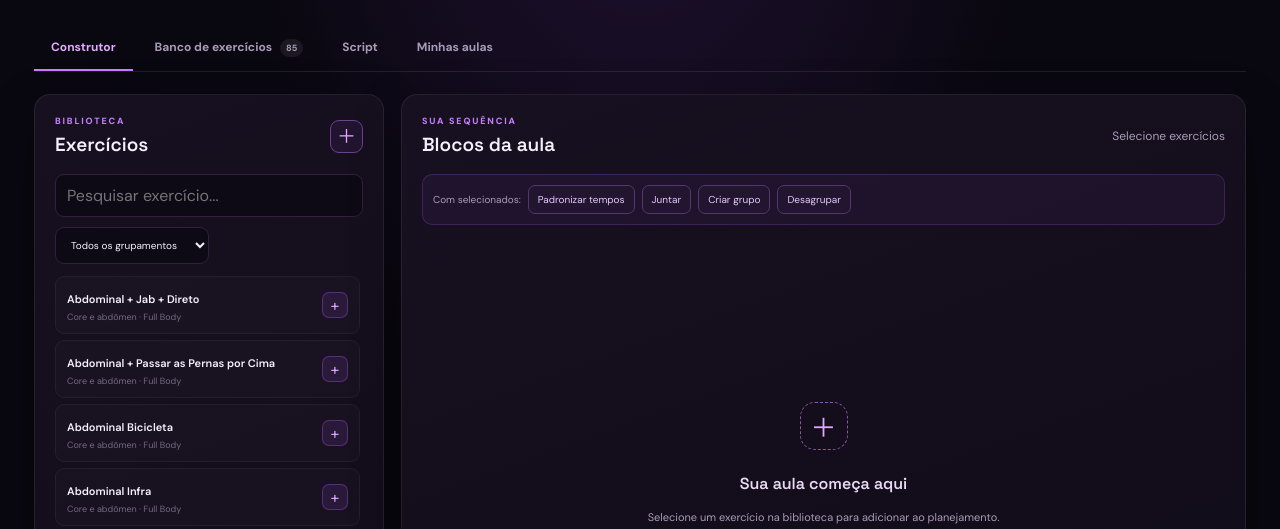
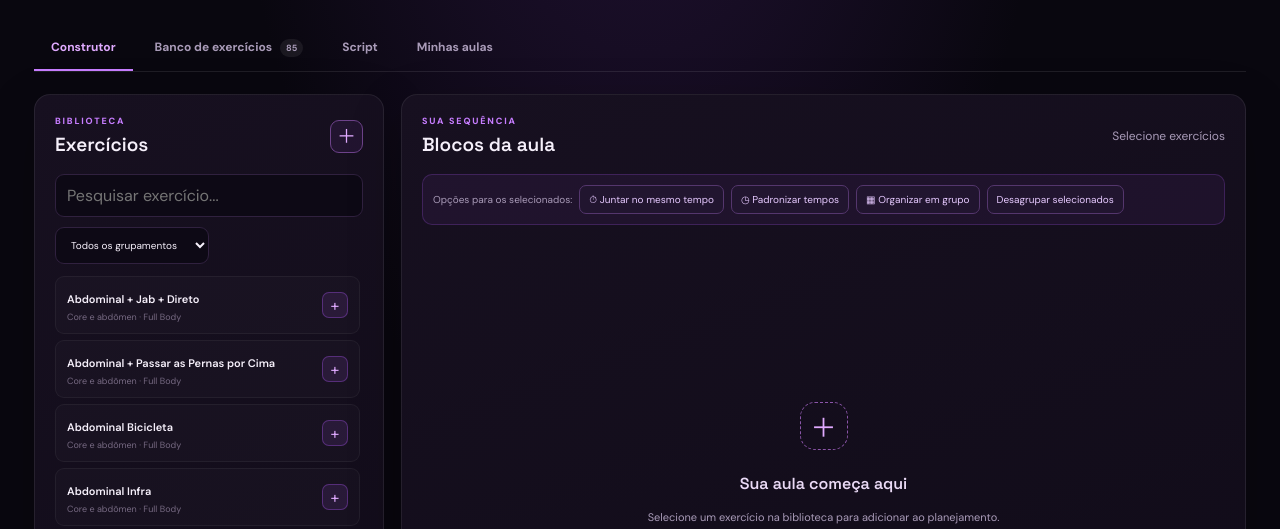
Before and after one commit to hezirbrasil/SoloMode, a website: page index.html in a window 1280 px wide. Shown: the part 232-761 px from the top of the page. Drawn offline with Linux system fonts and the light colour scheme.

Commit message:
Exibe opções de organização dos exercícios selecionados

```diff
--- a/index.html
+++ b/index.html
@@ -52,7 +52,7 @@
           <section class="panel lesson-panel">
             <div class="panel-head"><div><p class="eyebrow">SUA SEQUÊNCIA</p><h2>Blocos da aula</h2></div><span class="muted" id="selection-count">Nenhum selecionado</span></div>
             <div id="bulk-toolbar" class="bulk-toolbar hidden">
-              <span>Com selecionados:</span><button class="mini-btn" id="bulk-times">Padronizar tempos</button><button class="mini-btn" id="bulk-join">Juntar</button><button class="mini-btn" id="bulk-group">Criar grupo</button><button class="mini-btn" id="bulk-ungroup">Desagrupar</button>
+              <span>Opções para os selecionados:</span><button class="mini-btn" id="bulk-join">⏱ Juntar no mesmo tempo</button><button class="mini-btn" id="bulk-times">◷ Padronizar tempos</button><button class="mini-btn" id="bulk-group">▦ Organizar em grupo</button><button class="mini-btn" id="bulk-ungroup">Desagrupar selecionados</button>
             </div>
             <div id="lesson-blocks" class="lesson-blocks empty-state"><div class="empty-icon">＋</div><h3>Sua aula começa aqui</h3><p>Selecione um exercício na biblioteca para adicionar ao planejamento.</p></div>
             <div class="lesson-footer"><span id="lesson-summary">Adicione exercícios para começar.</span><button class="btn btn-quiet" id="clear-selection">Limpar seleção</button></div>
```
